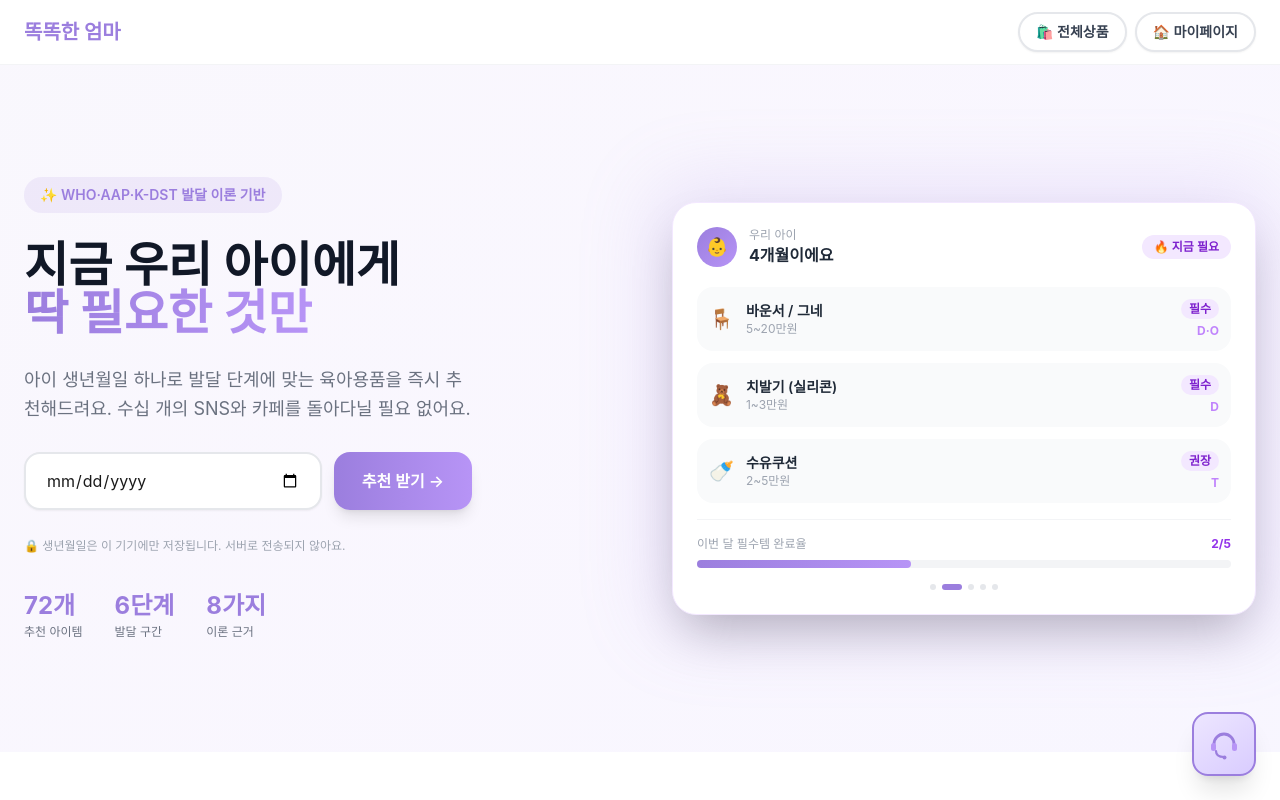
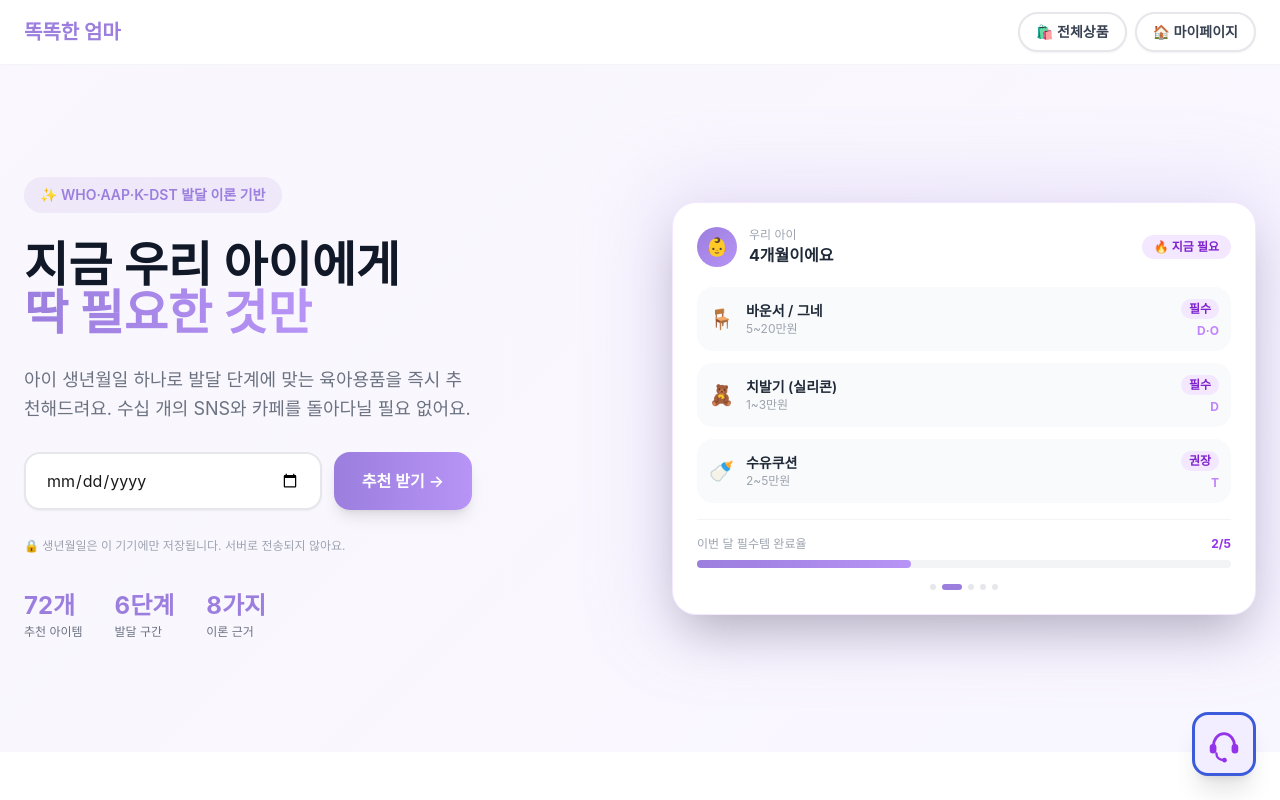
Before and after one commit to jinlee13/ica9-team5-momstouch, a Next.js app: page / in a window 1280 px wide. Shown: the top 800 px of the page. Built offline with nearby package versions, Linux system fonts and the light colour scheme.

Commit message:
fix: 챗봇 플로팅 버튼 아이콘 이미지에 맞게 재수정 (파란 테두리, 진한 보라 헤드셋)

```diff
--- a/components/chat/ChatFloatButton.tsx
+++ b/components/chat/ChatFloatButton.tsx
@@ -18,20 +18,20 @@ export default function ChatFloatButton() {
       <button
         onClick={() => setIsOpen(true)}
         className="fixed bottom-6 right-6 z-40 w-16 h-16 rounded-2xl shadow-xl transition-all hover:scale-105 active:scale-95 hover:shadow-2xl flex items-center justify-center"
-        style={{ background: 'linear-gradient(145deg, #EDE6FF, #D9CCFF)', border: '2.5px solid #9B7EDE' }}
+        style={{ background: '#F3EEFF', border: '3px solid #3B5BDB' }}
         aria-label="AI 상담 열기"
       >
-        <svg width="36" height="36" viewBox="0 0 36 36" fill="none" xmlns="http://www.w3.org/2000/svg">
+        <svg width="38" height="38" viewBox="0 0 40 40" fill="none" xmlns="http://www.w3.org/2000/svg">
           {/* 헤드밴드 */}
-          <path d="M8 18C8 12.477 12.477 8 18 8s10 4.477 10 10" stroke="#9B7EDE" strokeWidth="2.8" strokeLinecap="round" fill="none"/>
+          <path d="M9 22C9 14.82 13.925 9 20 9s11 5.82 11 13" stroke="#9333EA" strokeWidth="3" strokeLinecap="round" fill="none"/>
           {/* 왼쪽 이어컵 */}
-          <rect x="5" y="17" width="5" height="8" rx="2.5" fill="#B794F6"/>
+          <rect x="5" y="20" width="7" height="10" rx="3.5" fill="#9333EA"/>
           {/* 오른쪽 이어컵 */}
-          <rect x="26" y="17" width="5" height="8" rx="2.5" fill="#B794F6"/>
+          <rect x="28" y="20" width="7" height="10" rx="3.5" fill="#9333EA"/>
           {/* 마이크 암 */}
-          <path d="M10 25c0 4 3 6 8 6" stroke="#9B7EDE" strokeWidth="2.2" strokeLinecap="round" fill="none"/>
+          <path d="M12 30c0 4.5 3.5 7 8 7" stroke="#9333EA" strokeWidth="2.5" strokeLinecap="round" fill="none"/>
           {/* 마이크 */}
-          <circle cx="18.5" cy="31.5" r="2" fill="#9B7EDE"/>
+          <circle cx="20.5" cy="37" r="2.5" fill="#9333EA"/>
         </svg>
       </button>
 
```
